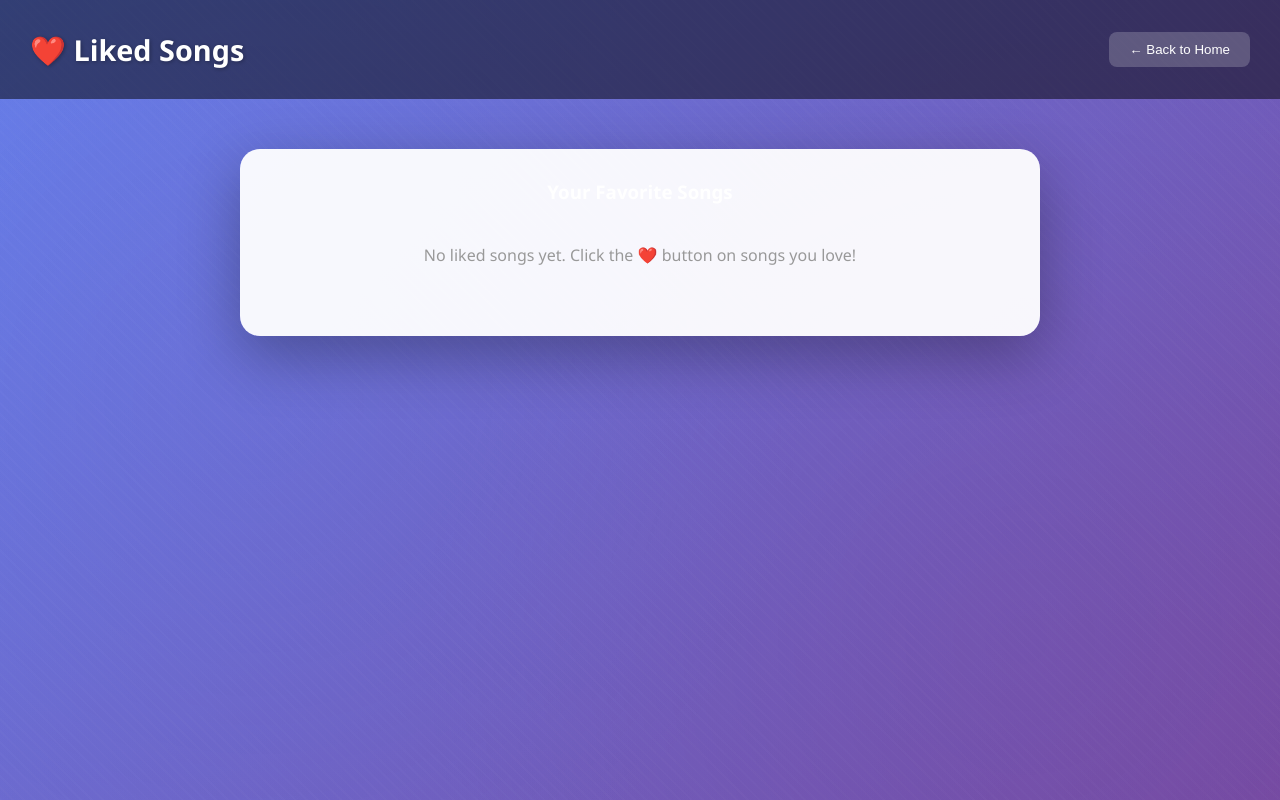
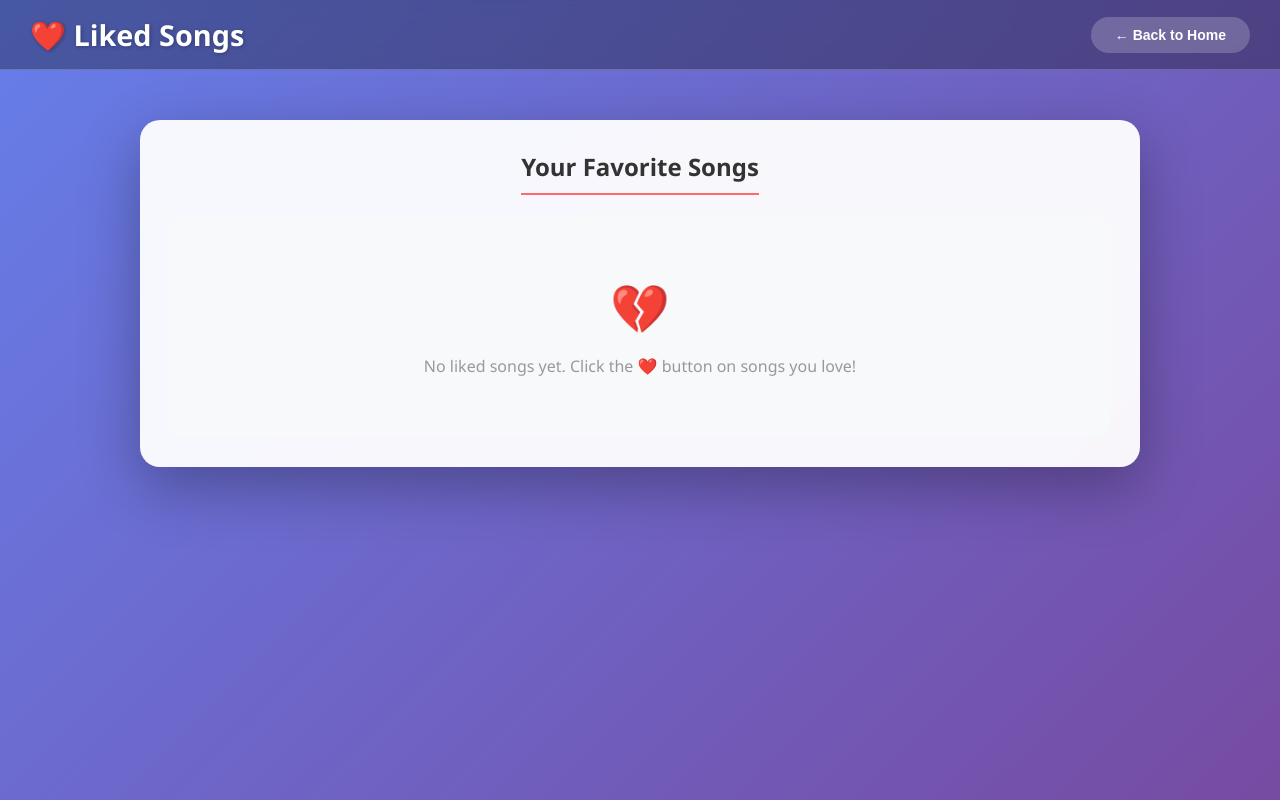
Before and after one commit to samir-rokade/emotion-music-player, a Flask app: page /liked in a window 1280 px wide. Run offline with Flask 3, Linux system fonts and the light colour scheme; the visitor is signed in with stand-in values (Sample User, id 1); data that the repository does not hold is empty.

Commit message:
Update liked.html

```diff
--- a/templates/liked.html
+++ b/templates/liked.html
@@ -3,10 +3,137 @@
 <head>
 <title>Liked Songs - Emotion Music Player</title>
 <link rel="stylesheet" href="{{ url_for('static', filename='style.css') }}">
+<style>
+    body {
+        background: linear-gradient(135deg, #667eea 0%, #764ba2 100%) !important;
+        min-height: 100vh;
+    }
+
+    body::before, body::after, .music-pattern, .floating-emojis {
+        display: none !important;
+    }
+
+    .profile-header {
+        background: rgba(0, 0, 0, 0.3);
+        backdrop-filter: blur(10px);
+        padding: 15px 30px;
+        display: flex;
+        justify-content: space-between;
+        align-items: center;
+        border-bottom: 1px solid rgba(255,255,255,0.2);
+    }
+
+    .profile-header h2 {
+        color: white !important;
+        margin: 0;
+    }
+
+    .back-btn {
+        background: rgba(255,255,255,0.2);
+        border: none;
+        padding: 10px 24px;
+        border-radius: 25px;
+        color: white;
+        cursor: pointer;
+        font-size: 14px;
+        font-weight: 600;
+        transition: all 0.3s;
+    }
+
+    .back-btn:hover {
+        background: rgba(255,255,255,0.3);
+        transform: translateY(-2px);
+    }
+
+    .liked-container {
+        max-width: 1000px;
+        margin: 50px auto;
+        background: rgba(255, 255, 255, 0.95);
+        border-radius: 20px;
+        padding: 30px;
+        box-shadow: 0 20px 60px rgba(0,0,0,0.3);
+    }
+
+    .liked-container h3 {
+        color: #333;
+        font-size: 1.5rem;
+        margin-bottom: 20px;
+        padding-bottom: 10px;
+        border-bottom: 2px solid #ff6b6b;
+        display: inline-block;
+    }
+
+    .song-grid {
+        display: grid;
+        grid-template-columns: repeat(auto-fill, minmax(280px, 1fr));
+        gap: 25px;
+        margin-top: 25px;
+    }
+
+    .song-card {
+        background: white;
+        border-radius: 15px;
+        padding: 15px;
+        text-align: center;
+        transition: all 0.3s;
+        box-shadow: 0 5px 15px rgba(0,0,0,0.1);
+        border: 1px solid #e0e0e0;
+        position: relative;
+    }
+
+    .song-card:hover {
+        transform: translateY(-5px);
+        box-shadow: 0 10px 25px rgba(0,0,0,0.15);
+    }
+
+    .song-card::before {
+        content: "❤️";
+        position: absolute;
+        top: 10px;
+        right: 10px;
+        font-size: 20px;
+        opacity: 0.5;
+    }
+
+    .song-card iframe {
+        width: 100%;
+        height: 160px;
+        border-radius: 10px;
+    }
+
+    .song-title {
+        font-size: 14px;
+        font-weight: 600;
+        color: #333;
+        margin: 12px 0 8px;
+    }
+
+    .liked-date {
+        font-size: 11px;
+        color: #999;
+        margin-top: 8px;
+    }
+
+    .empty {
+        text-align: center;
+        color: #999;
+        padding: 60px 20px;
+        font-size: 16px;
+        background: #f8f9fa;
+        border-radius: 12px;
+    }
+
+    .empty::before {
+        content: "💔";
+        font-size: 48px;
+        display: block;
+        margin-bottom: 15px;
+    }
+</style>
 </head>
-<body style="background: linear-gradient(135deg, #667eea 0%, #764ba2 100%);">
+<body>
 <div class="profile-header">
-    <h2 style="color: white;">❤️ Liked Songs</h2>
+    <h2>❤️ Liked Songs</h2>
     <button class="back-btn" onclick="window.location.href='/'">← Back to Home</button>
 </div>
 <div class="liked-container">
@@ -15,9 +142,9 @@
     <div class="song-grid">
         {% for song in songs %}
         <div class="song-card">
-            <iframe src="https://www.youtube.com/embed/{{ song.id }}" frameborder="0" allowfullscreen style="width:100%; height:150px; border-radius:10px;"></iframe>
+            <iframe src="https://www.youtube.com/embed/{{ song.id }}" frameborder="0" allowfullscreen></iframe>
             <div class="song-title">{{ song.title[:50] }}</div>
-            <div class="liked-date" style="font-size:11px; color:#999; margin-top:5px;">❤️ Liked on {{ song.liked_at[:16] }}</div>
+            <div class="liked-date">❤️ Liked on {{ song.liked_at[:16] }}</div>
         </div>
         {% endfor %}
     </div>
```
